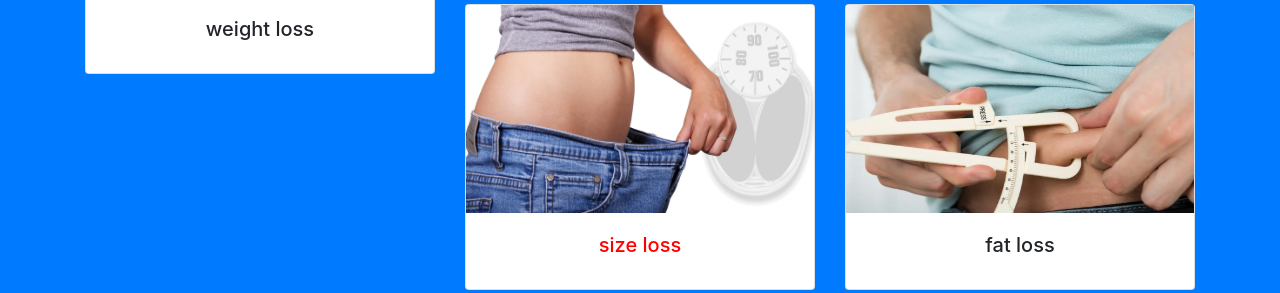
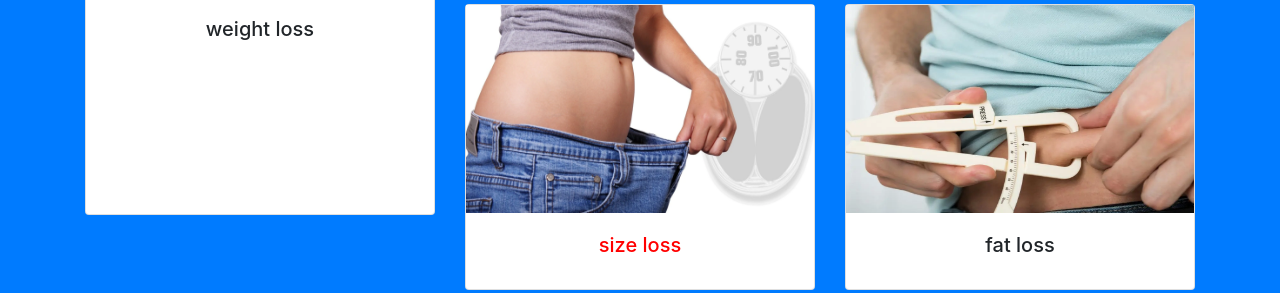
Before and after one commit to JOHNYVINCENT1/Static-website-for-a-fitness-trainer-, a plain HTML site: page index.html in a window 1280 px wide. Shown: the part 544-837 px from the top of the page. Drawn offline with nearby package versions, Linux system fonts and the light colour scheme.

Commit message:
Update index.html
weight loss section height increased using by internal css

```diff
--- a/index.html
+++ b/index.html
@@ -79,7 +79,7 @@
         <div class="card text-center" >
          <img src="weight.h" alt="">
 
-          <div class="card-body">
+          <div class="card-body" style="height:217px;">
             <h5 class="card-title">weight loss</h5>
 
 
```
